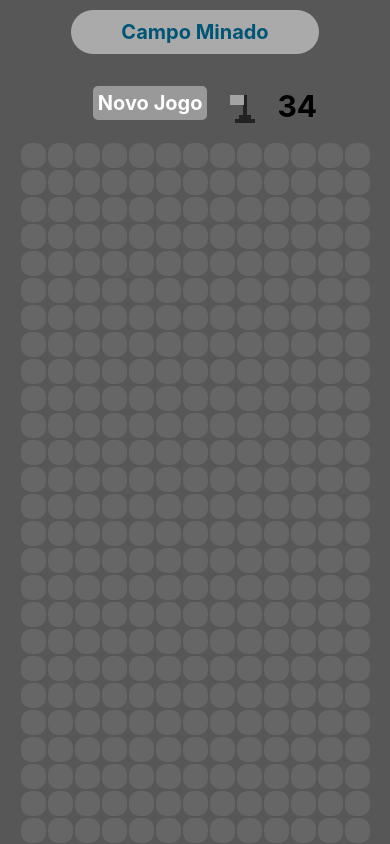
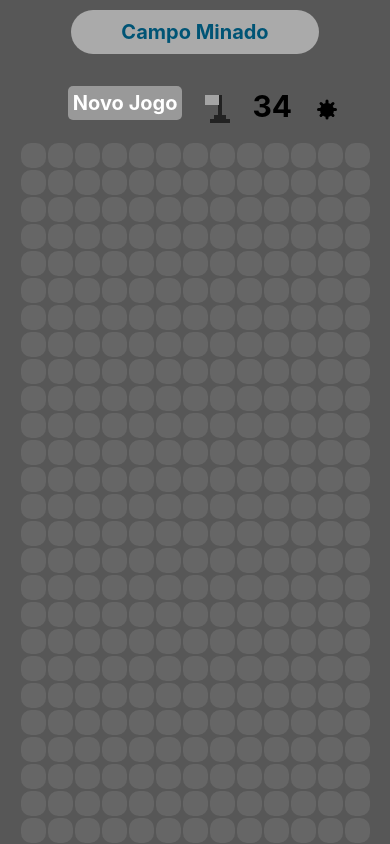
Before and after one commit to LauraaPaiva/expoStart, a React Native app in the folder CampoMinado/: screen / in a window 390 px wide. Built offline with nearby package versions, Linux system fonts and the light colour scheme.

Commit message:
Implementação dos níveis de dificuldade do campo minado

```diff
--- a/CampoMinado/App.js
+++ b/CampoMinado/App.js
@@ -7,6 +7,7 @@
 import Flag from "./src/components/Flag";
 import MineFiled from "./src/components/MineFiled";
 import Header from "./src/components/Header";
+import LevelSelection from "./src/screens/LevelSelection";
 import {
   createMineBoard,
   cloneBoard,
@@ -38,13 +39,14 @@
       won: false,
       lost: false,
       flagOff: true,
+      showLevelSelection: false,
     };
   };
 
   onOpenField = (row, column) => {
     const board = cloneBoard(this.state.board);
 
-    if (flagOff) {
+    if (this.state.flagOff) {
       openField(board, row, column);
     } else {
       invertFlags(board, row, column);
@@ -75,13 +77,24 @@
     this.setState({ flagOff });
   };
 
+  onLevelSelected = (level) => {
+    params.difficultLevel = level;
+    this.setState(this.createState());
+  };
+
   render() {
     return (
       <>
         <SafeAreaView style={styles.container}>
+          <LevelSelection
+            isVisible={this.state.showLevelSelection}
+            onLevelSelected={this.onLevelSelected}
+            onCancel={() => this.setState({ showLevelSelection: false })}
+          />
           <Header
             flagsLeft={this.minesAmount() - flagsUsed(this.state.board)}
             onNewGame={() => this.setState(this.createState())}
+            onMinePress={() => this.setState({ showLevelSelection: true })}
             onFlagPress={this.flagActivate}
             flagOff={this.state.flagOff}
           />
--- a/CampoMinado/src/components/Header.js
+++ b/CampoMinado/src/components/Header.js
@@ -1,6 +1,7 @@
 import React from "react";
 import { View, Text, StyleSheet, TouchableOpacity } from "react-native";
 import Flag from "./Flag";
+import Mine from "./Mine";
 
 export default (props) => {
   return (
@@ -20,6 +21,12 @@
             <Flag bigger off={props.flagOff} />
           </TouchableOpacity>
           <Text style={styles.flagsLeft}>{props.flagsLeft}</Text>
+          <TouchableOpacity
+            style={styles.mineButton}
+            onPress={props.onMinePress}
+          >
+            <Mine />
+          </TouchableOpacity>
         </View>
       </View>
     </>
@@ -70,4 +77,9 @@
     fontWeight: "bold",
     fontSize: 20,
   },
+  mineButton: {
+    marginTop: 20,
+    marginLeft: 20,
+    minWidth: 30,
+  },
 });
--- /dev/null
+++ b/CampoMinado/src/screens/LevelSelection.js
@@ -0,0 +1,74 @@
+import React from "react";
+import { View, Text, StyleSheet, TouchableOpacity, Modal } from "react-native";
+
+export default (props) => {
+  return (
+    <Modal
+      onRequestClose={props.onCancel}
+      visible={props.isVisible}
+      animationType="slide"
+      transparent={true}
+    >
+      <View style={styles.frame}>
+        <View style={styles.container}>
+          <Text style={styles.title}>Selecione o Nível</Text>
+          <TouchableOpacity
+            style={[styles.button, styles.bgEasy]}
+            onPress={() => props.onLevelSelected(0.1)}
+          >
+            <Text style={styles.buttonLabel}>Fácil</Text>
+          </TouchableOpacity>
+          <TouchableOpacity
+            style={[styles.button, styles.bgNormal]}
+            onPress={() => props.onLevelSelected(0.2)}
+          >
+            <Text style={styles.buttonLabel}>Intermediário</Text>
+          </TouchableOpacity>
+          <TouchableOpacity
+            style={[styles.button, styles.bgHard]}
+            onPress={() => props.onLevelSelected(0.3)}
+          >
+            <Text style={styles.buttonLabel}>Difícil</Text>
+          </TouchableOpacity>
+        </View>
+      </View>
+    </Modal>
+  );
+};
+
+const styles = StyleSheet.create({
+  frame: {
+    flex: 1,
+    alignItems: "center",
+    justifyContent: "center",
+    backgroundColor: "rgba(0,0,0,0.6)",
+  },
+  container: {
+    backgroundColor: "#ccc",
+    alignItems: "centerr",
+    justifyContent: "center",
+    padding: 15,
+  },
+  title: {
+    fontSize: 30,
+    fontWeight: "bold",
+  },
+  button: {
+    marginTop: 10,
+    padding: 5,
+  },
+  buttonLabel: {
+    fontSize: 20,
+    color: "#eee",
+    fontWeight: "bold",
+  },
+  bgEasy: {
+    backgroundColor: "#03b400bc",
+  },
+  bgNormal: {
+    backgroundColor: "#e0c600bc",
+  },
+  bgHard: {
+    backgroundColor: "#da0000bc",
+  },
+});
```
